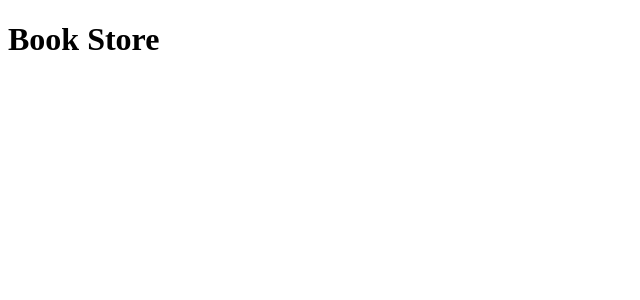
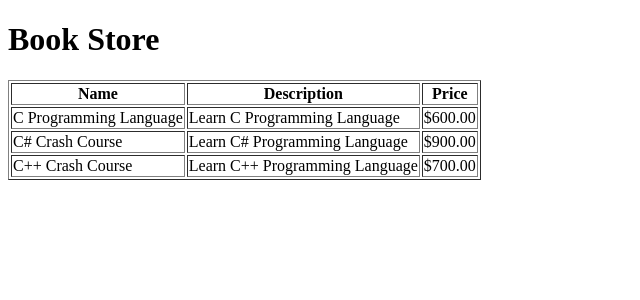
Before and after one commit to andreferrazz/online-bookstore, an Angular app in the folder angular-bookstore/: page / in a window 1280 px wide. Shown: the top 300 px of the page, without its empty margins (0-640 px from the left). Built offline with nearby package versions, Linux system fonts and the light colour scheme.

Commit message:
Display the list of books in html table with hard-coded values

```diff
--- a/angular-bookstore/src/app/app.component.html
+++ b/angular-bookstore/src/app/app.component.html
@@ -1 +1,17 @@
 <h1>Book Store</h1>
+<table border="1">
+    <thead>
+        <tr>
+            <th>Name</th>
+            <th>Description</th>
+            <th>Price</th>
+        </tr>
+    </thead>
+    <tbody>
+        <tr *ngFor="let book of books">
+            <td>{{ book.name }}</td>
+            <td>{{ book.description }}</td>
+            <td>{{ book.unitPrice | currency: "USD" }}</td>
+        </tr>
+    </tbody>
+</table>
--- a/angular-bookstore/src/app/app.component.ts
+++ b/angular-bookstore/src/app/app.component.ts
@@ -1,10 +1,46 @@
 import { Component } from '@angular/core';
+import { Book } from './common/book';
 
 @Component({
-  selector: 'app-root',
-  templateUrl: './app.component.html',
-  styleUrls: ['./app.component.css']
+    selector: 'app-root',
+    templateUrl: './app.component.html',
+    styleUrls: ['./app.component.css']
 })
 export class AppComponent {
-  title = 'angular-bookstore';
+
+    books: Book[] = [
+        {
+            sku: "text-100",
+            name: "C Programming Language",
+            description: "Learn C Programming Language",
+            unitPrice: 600,
+            imageUrl: "assets/images/books/text-100.png",
+            active: true,
+            unitsInStock: 100,
+            createdOn: new Date(),
+            updatedOn: null,
+        },
+        {
+            sku: "text-101",
+            name: "C# Crash Course",
+            description: "Learn C# Programming Language",
+            unitPrice: 900,
+            imageUrl: "assets/images/books/text-101.png",
+            active: true,
+            unitsInStock: 100,
+            createdOn: new Date(),
+            updatedOn: null,
+        },
+        {
+            sku: "text-102",
+            name: "C++ Crash Course",
+            description: "Learn C++ Programming Language",
+            unitPrice: 700,
+            imageUrl: "assets/images/books/text-102.png",
+            active: true,
+            unitsInStock: 100,
+            createdOn: new Date(),
+            updatedOn: null,
+        }
+    ]
 }
```
Also changed, not shown: 1 other file (tests, documents, lock files or other folders).
